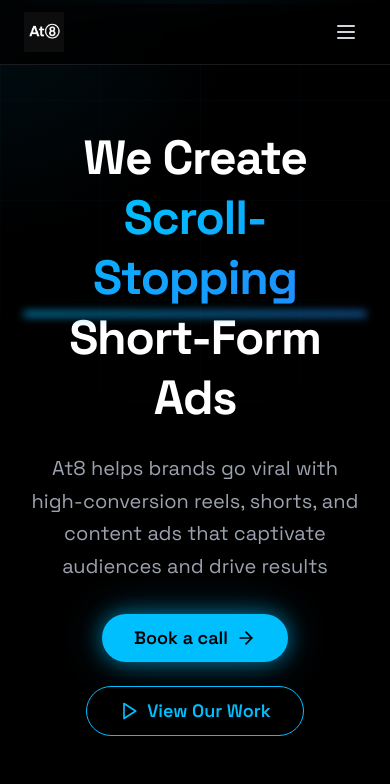
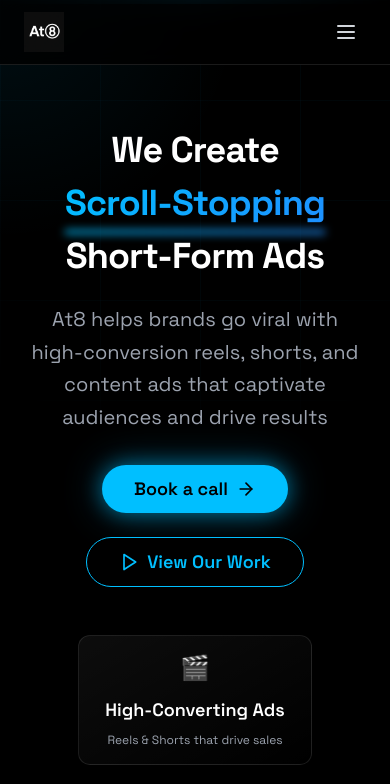
Before and after one commit to sagarkawad/at8-landing-page, a Next.js app: page / in a window 390 px wide. Shown: the top 784 px of the page. Built offline with nearby package versions, Linux system fonts and the light colour scheme.

Commit message:
hero section mobile screen fixed

```diff
--- a/components/sections/HeroSection.tsx
+++ b/components/sections/HeroSection.tsx
@@ -30,14 +30,15 @@ export default function HeroSection() {
 
       <div className="relative z-10 max-w-7xl mx-auto text-center flex-1 flex flex-col justify-center">
         <div className="mb-8 mt-16">
-          <h1 className="text-5xl md:text-7xl lg:text-8xl font-bold leading-tight mb-6 tracking-tight">
-            We Create{" "}
-            <span className="relative inline-block">
-              <span className="text-gradient-blue">Scroll-Stopping</span>
+          <h1 className="text-4xl md:text-7xl lg:text-8xl font-bold leading-tight mb-6 tracking-tight text-center">
+            <div className="whitespace-nowrap">We Create</div>
+            <div className="relative inline-block mt-2">
+              <span className="text-gradient-blue whitespace-nowrap">
+                Scroll-Stopping
+              </span>
               <div className="absolute -bottom-2 left-0 right-0 h-1 bg-gradient-to-r from-[#00BFFF] to-[#1E90FF] blur-sm" />
-            </span>
-            <br />
-            Short-Form Ads
+            </div>
+            <div className="whitespace-nowrap mt-2">Short-Form Ads</div>
           </h1>
 
           <p className="text-xl md:text-2xl text-gray-400 max-w-3xl mx-auto  leading-relaxed">
```
